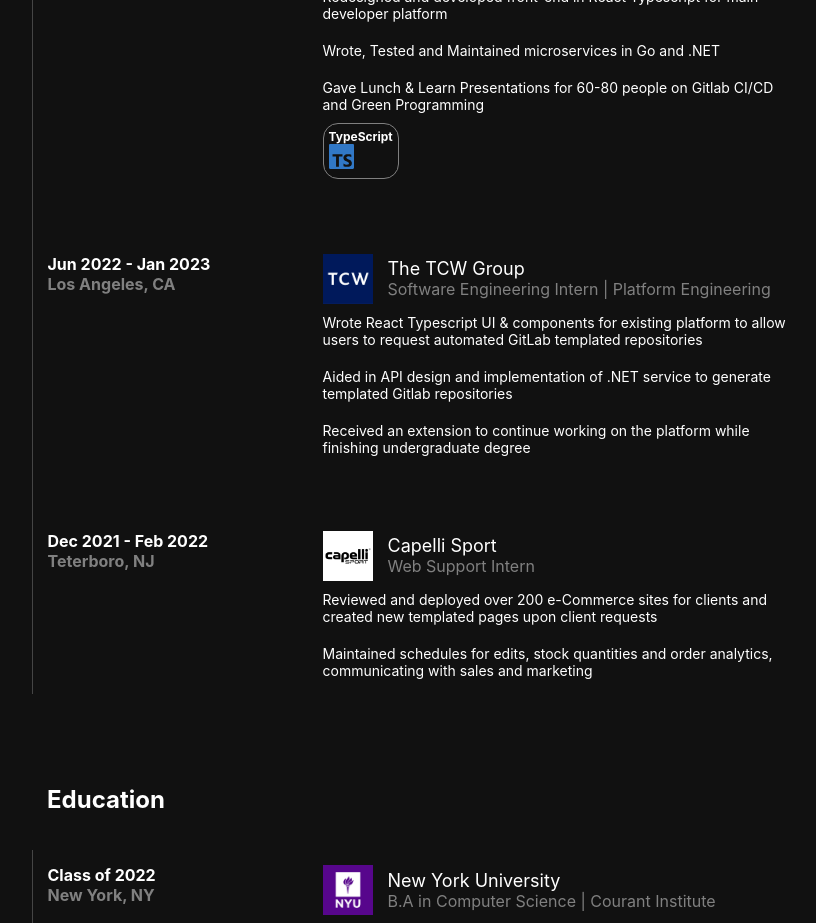
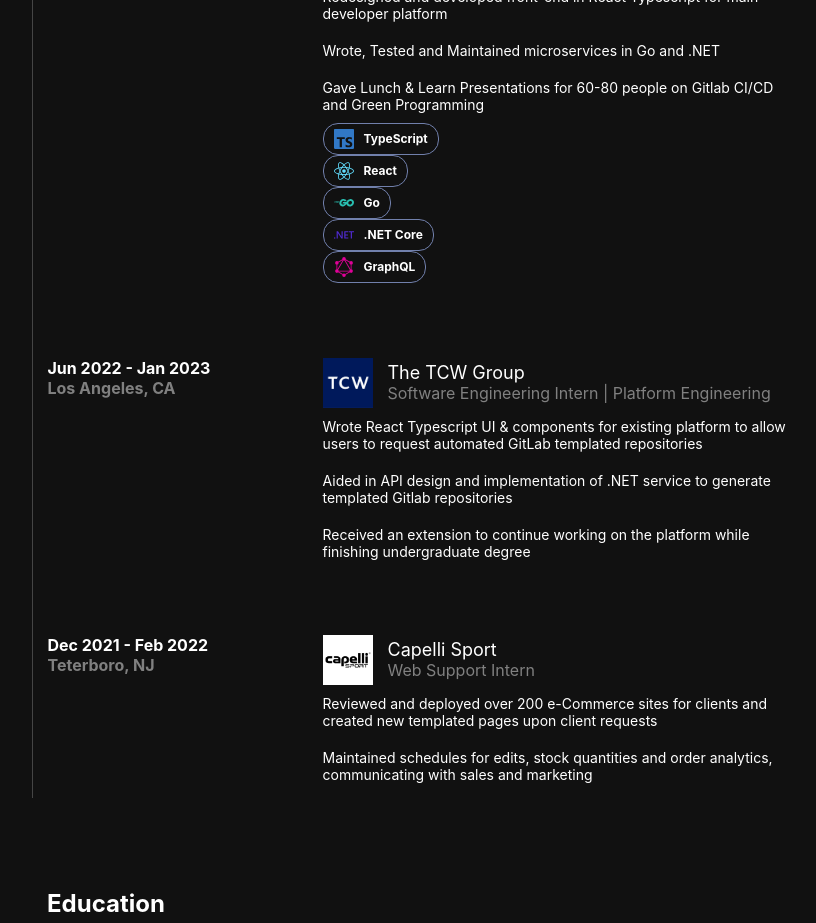
Before and after one commit to ckovacsdev/portfolio, a React (Create React App) app: page / in a window 1280 px wide. Shown: the part 820-1743 px from the top of the page, without its empty margins (218-1034 px from the left). Built offline with nearby package versions, Linux system fonts and the light colour scheme; the HTML template or start-up script is replaced by a standard one.

Commit message:
call all tech for primary job

```diff
--- a/src/components/tag/tag.css
+++ b/src/components/tag/tag.css
@@ -1,8 +1,21 @@
 .tag-container{
-    border: 1px solid #808080;
+    border: 1px solid #7180AC;
     border-radius: 15px;
-    padding: 5px;
+    padding-left: 10px;
+    padding-right: 10px;
+    height: 30px;
     width: fit-content;
+    display: flex;
+    flex-direction: row;
+    align-items: center;
+    column-gap: 10px;
+}
+
+.tag-icon{
+    margin: 0;
+    padding: 0;
+    display: flex;
+    flex-direction: row;
 }
 
 .tag-title{
--- a/src/components/tag/tag.tsx
+++ b/src/components/tag/tag.tsx
@@ -4,8 +4,8 @@ import './tag.css';
 export const Tag = (props: {name: string, icon: JSX.Element}) => {
     return (
         <div className='tag-container'>
+            <div className='tag-icon'> {props.icon} </div>
             <h1 className='tag-title'> {props.name} </h1>
-            <div> {props.icon} </div>
         </div>
     )
 }
--- a/src/components/work-history-card/work-history.tsx
+++ b/src/components/work-history-card/work-history.tsx
@@ -3,8 +3,7 @@ import { Tag } from '../tag/tag';
 import TCWIcon from '../../assets/tcw-logo.png';
 import './work-history.css';
 
-import { PiMapPinSimple } from "react-icons/pi";
-import { SiTypescript } from "react-icons/si";
+import { SiDotnet, SiTypescript } from "react-icons/si";
 import { FaReact } from "react-icons/fa";
 import { FaGolang } from "react-icons/fa6";
 import { SiGraphql } from "react-icons/si";
@@ -40,7 +39,11 @@ export const WorkHistory = () => {
                         </p>
                     </div>
                     <div className='work-history-tags'>
-                        <Tag name='TypeScript' icon={<SiTypescript color={'#3178C6'} size={'25px'} />}/>
+                        <Tag name='TypeScript' icon={<SiTypescript color={'#3178C6'} size={'20px'} />}/>
+                        <Tag name='React' icon={<FaReact color={'#61DBFB'} size={'20px'} />}/>
+                        <Tag name='Go' icon={<FaGolang color={'#29BEB0'} size={'20px'} />}/>
+                        <Tag name='.NET Core' icon={<SiDotnet color={'#512bd4'} size={'20px'} />}/>
+                        <Tag name='GraphQL' icon={<SiGraphql color={'#E10098'} size={'20px'} />}/>
 
                     </div>
                 </div>
```
